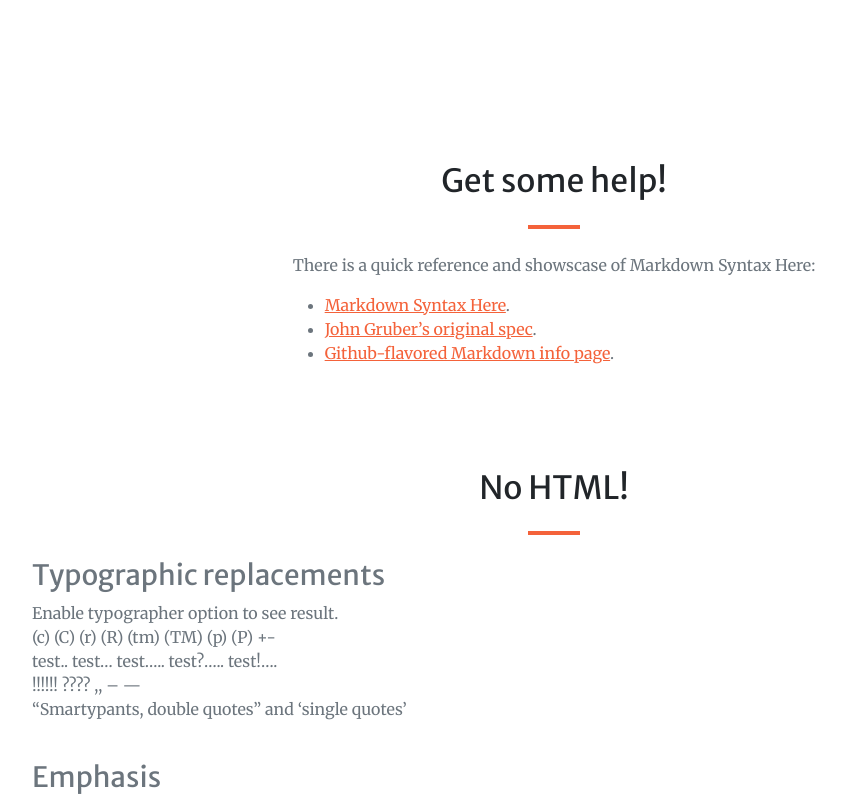
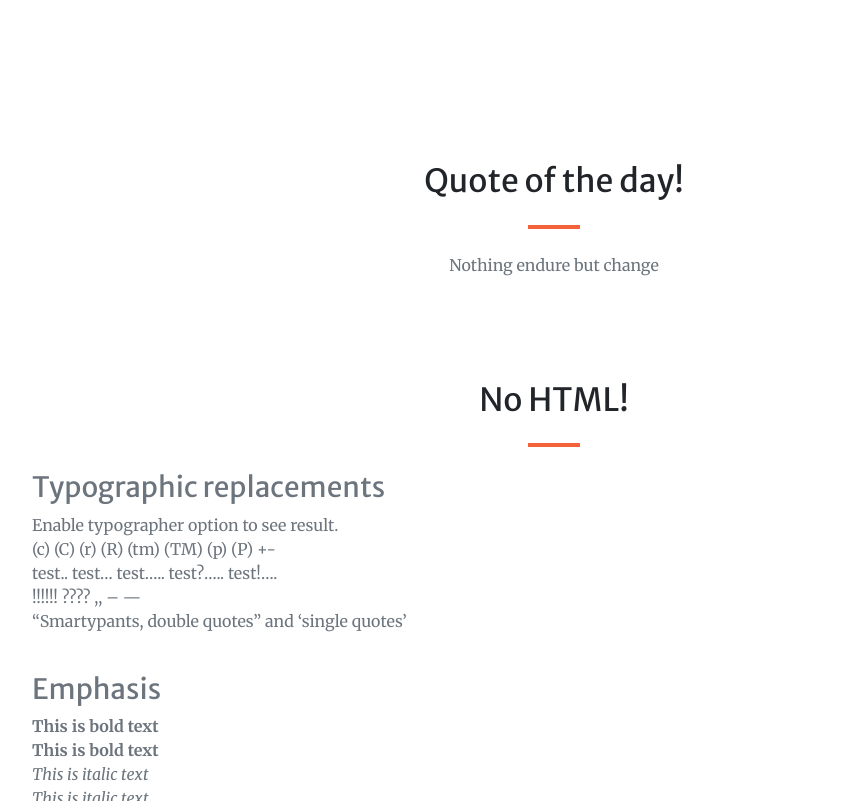
Before and after one commit to PritiKumr/dynamic-analytics.github.io, a Jekyll site: the page built from links.md, in a window 1280 px wide and 900 px high, scrolled down 837 px, cut to the strip 99-900 px from the top of the window. Shown: the whole strip, without its empty margins (86-932 px from the left). Built offline with Jekyll 4.4.1, drawn with Linux system fonts in a browser that asks for light colours; comment, search, counter and statistics services are not loaded.

Commit message:
Update links.md

```diff
--- a/links.md
+++ b/links.md
@@ -28,15 +28,9 @@ sections:
 
 - type: paragraph.html
   section_id: help
-  title: Get some help!
+  title: Quote of the day!
   text: >+
-    There is a quick reference and showscase of Markdown Syntax Here:
-
-    * [Markdown Syntax Here](https://github.com/adam-p/markdown-here/wiki/Markdown-Cheatsheet).
-
-    * [John Gruber's original spec](http://daringfireball.net/projects/markdown/).
-
-    * [Github-flavored Markdown info page](http://github.github.com/github-flavored-markdown/).
+    Nothing endure but change
 
 - type: paragraph.html
   section_id: more-to-come
```
